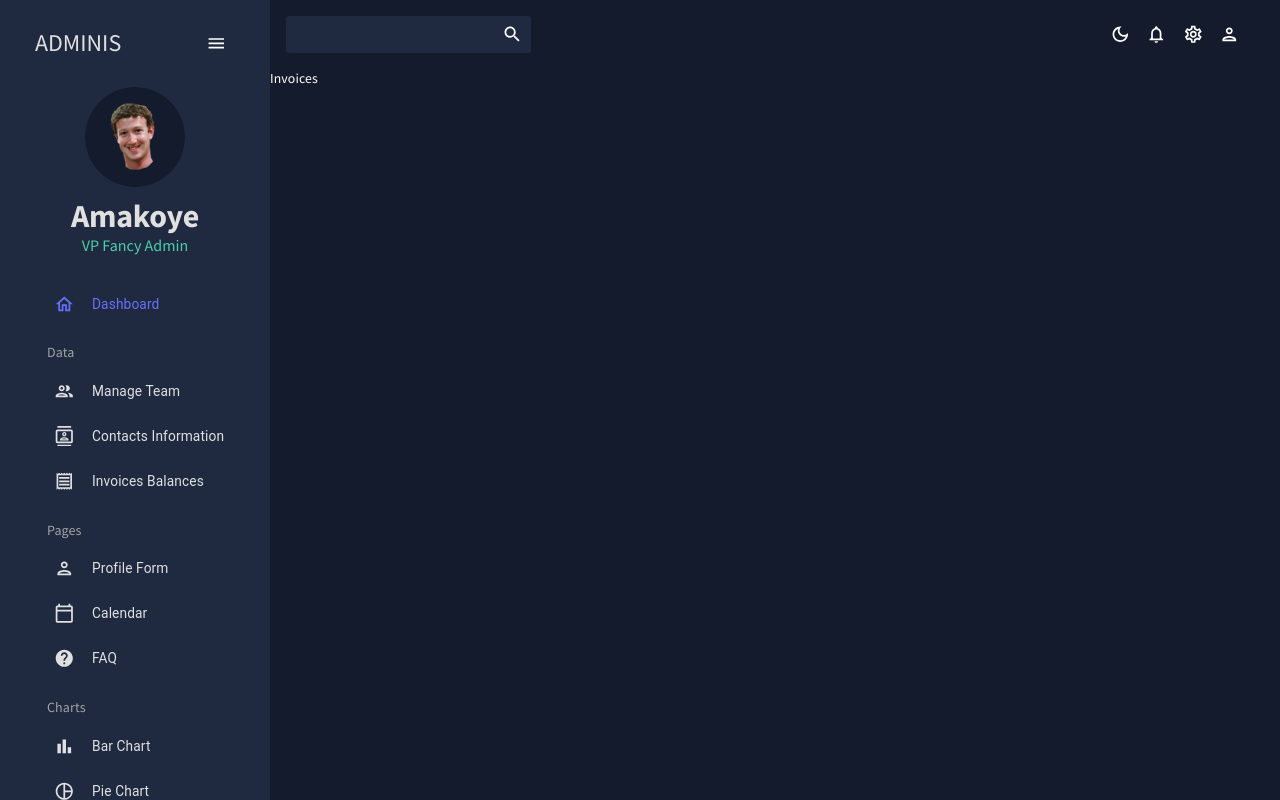
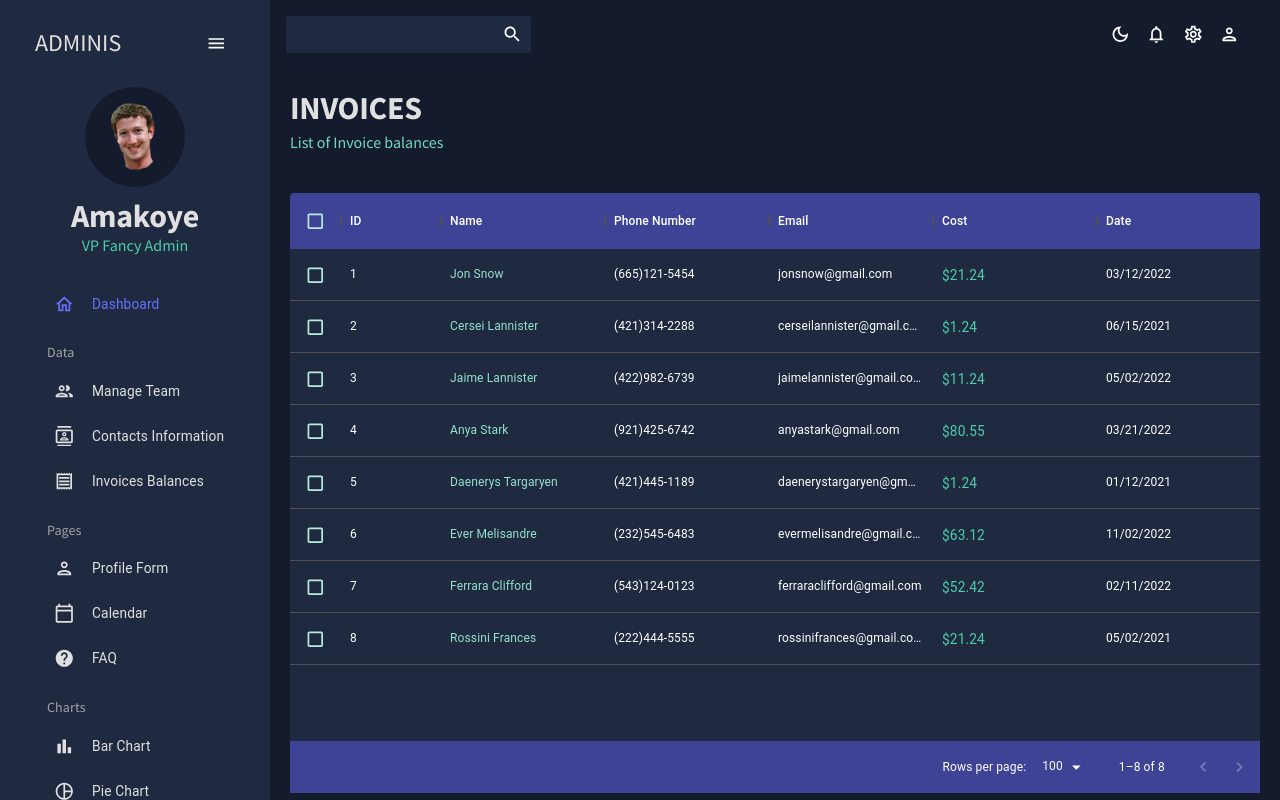
Before and after one commit to Amakoye/react-admin-dashboard, a React (Create React App) app: page /invoices in a window 1280 px wide. Built offline with nearby package versions, Linux system fonts and the light colour scheme.

Commit message:
making use of Data Grid component

```diff
--- a/src/scenes/contacts/index.tsx
+++ b/src/scenes/contacts/index.tsx
@@ -1,7 +1,123 @@
 import React from "react";
 
+import { Box, useTheme } from "@mui/material";
+import {
+  DataGrid,
+  GridAlignment,
+  GridCellClassNamePropType,
+  GridColType,
+  GridRenderCellParams,
+  GridToolbar,
+} from "@mui/x-data-grid";
+import Header from "../../components/Header";
+import { mockDataContacts } from "../../data/mockData";
+import { tokens } from "../../theme";
+
+type Column = {
+  field: string;
+  headerName?: string;
+  flex?: number;
+  type?: GridColType;
+  headerAlign?: GridAlignment;
+  align?: GridAlignment;
+  cellClassName?: GridCellClassNamePropType;
+  renderCell?: (params: GridRenderCellParams) => React.ReactNode;
+};
+
 const Contacts = () => {
-  return <div>Contacts</div>;
+  const theme = useTheme();
+  const colors = tokens(theme.palette.mode);
+
+  const columns: Column[] = [
+    {
+      field: "id",
+      headerName: "ID",
+      flex: 0.5,
+    },
+    { field: "registrarId", headerName: "Registrar ID" },
+    {
+      field: "name",
+      headerName: "Name",
+      flex: 1,
+      cellClassName: "name-column--cell",
+    },
+    {
+      field: "age",
+      headerName: "Age",
+      type: "number",
+      headerAlign: "left",
+      align: "left",
+    },
+    {
+      field: "phone",
+      headerName: "Phone Number",
+      flex: 1,
+    },
+    {
+      field: "email",
+      headerName: "Email",
+      flex: 1,
+    },
+    {
+      field: "address",
+      headerName: "Address",
+      flex: 1,
+    },
+    {
+      field: "city",
+      headerName: "City",
+      flex: 1,
+    },
+    {
+      field: "zipCode",
+      headerName: "ZipCode",
+      flex: 1,
+    },
+  ];
+
+  return (
+    <Box m="20px">
+      <Header
+        title="CONTACTS"
+        subtitle="List of Contacts for Future Reference"
+      />
+      <Box
+        m="40px 0 0 0"
+        height="75vh"
+        sx={{
+          "& .MuiDataGrid-root": {
+            border: "none",
+          },
+          "& .MuiDataGrid-cell": {
+            borderBottom: "none",
+          },
+          "& .name-column--cell": {
+            color: colors.greenAccent[300],
+          },
+          "& .MuiDataGrid-columnHeaders": {
+            backgroundColor: colors.blueAccent[700],
+            borderBottom: "none",
+          },
+          "& .MuiDataGrid-virtualScroller": {
+            backgroundColor: colors.primary[400],
+          },
+          "& .MuiDataGrid-footerContainer": {
+            borderTop: "none",
+            backgroundColor: colors.blueAccent[700],
+          },
+          "& .MuiDataGrid-toolbarContainer .MuiButton-text": {
+            color: `${colors.grey[100]} !important`,
+          },
+        }}
+      >
+        <DataGrid
+          rows={mockDataContacts}
+          columns={columns}
+          components={{ Toolbar: GridToolbar }}
+        />
+      </Box>
+    </Box>
+  );
 };
 
 export default Contacts;
--- a/src/scenes/invoices/index.tsx
+++ b/src/scenes/invoices/index.tsx
@@ -1,7 +1,107 @@
 import React from "react";
 
+import { Box, Typography, useTheme } from "@mui/material";
+import {
+  DataGrid,
+  GridAlignment,
+  GridCellClassNamePropType,
+  GridColType,
+  GridRenderCellParams,
+} from "@mui/x-data-grid";
+import Header from "../../components/Header";
+import { mockDataInvoices } from "../../data/mockData";
+import { tokens } from "../../theme";
+
+type Column = {
+  field: string;
+  headerName?: string;
+  flex?: number;
+  type?: GridColType;
+  headerAlign?: GridAlignment;
+  align?: GridAlignment;
+  cellClassName?: GridCellClassNamePropType;
+  renderCell?: (params: GridRenderCellParams) => React.ReactNode;
+};
+
 const Invoices = () => {
-  return <div>Invoices</div>;
+  const theme = useTheme();
+  const colors = tokens(theme.palette.mode);
+
+  const columns: Column[] = [
+    {
+      field: "id",
+      headerName: "ID",
+    },
+    {
+      field: "name",
+      headerName: "Name",
+      flex: 1,
+      cellClassName: "name-column--cell",
+    },
+
+    {
+      field: "phone",
+      headerName: "Phone Number",
+      flex: 1,
+    },
+    {
+      field: "email",
+      headerName: "Email",
+      flex: 1,
+    },
+    {
+      field: "cost",
+      headerName: "Cost",
+      flex: 1,
+      renderCell: (params) => (
+        <Typography color={colors.greenAccent[500]}>
+          ${params.row?.cost}
+        </Typography>
+      ),
+    },
+    {
+      field: "date",
+      headerName: "Date",
+      flex: 1,
+    },
+  ];
+
+  return (
+    <Box m="20px">
+      <Header title="INVOICES" subtitle="List of Invoice balances" />
+      <Box
+        m="40px 0 0 0"
+        height="75vh"
+        sx={{
+          "& .MuiDataGrid-root": {
+            border: "none",
+          },
+          "& .MuiDataGrid-cell": {
+            borderBottom: "none",
+          },
+          "& .name-column--cell": {
+            color: colors.greenAccent[300],
+          },
+          "& .MuiDataGrid-columnHeaders": {
+            backgroundColor: colors.blueAccent[700],
+            borderBottom: "none",
+          },
+          "& .MuiDataGrid-virtualScroller": {
+            backgroundColor: colors.primary[400],
+          },
+          "& .MuiDataGrid-footerContainer": {
+            borderTop: "none",
+            backgroundColor: colors.blueAccent[700],
+          },
+          "& .MuiCheckbox-root": {
+            color: `${colors.greenAccent[200]} !important`,
+          },
+        }}
+      >
+        <DataGrid checkboxSelection rows={mockDataInvoices} columns={columns} />
+      </Box>
+    </Box>
+  );
 };
 
 export default Invoices;
--- a/src/scenes/team/index.tsx
+++ b/src/scenes/team/index.tsx
@@ -1,7 +1,126 @@
-import React from "react";
+import AdminPanelSettingsOutlinedIcon from "@mui/icons-material/AdminPanelSettingsOutlined";
+import LockOpenOutlinedIcon from "@mui/icons-material/LockOpenOutlined";
+import SecurityOutlinedIcon from "@mui/icons-material/SecurityOutlined";
+import { Box, Typography, useTheme } from "@mui/material";
+import {
+  DataGrid,
+  GridAlignment,
+  GridCellClassNamePropType,
+  GridColType,
+  GridRenderCellParams,
+} from "@mui/x-data-grid";
+import Header from "../../components/Header";
+import { mockDataTeam } from "../../data/mockData";
+import { tokens } from "../../theme";
+
+type Column = {
+  field: string;
+  headerName?: string;
+  flex?: number;
+  type?: GridColType;
+  headerAlign?: GridAlignment;
+  align?: GridAlignment;
+  cellClassName?: GridCellClassNamePropType;
+  renderCell?: (params: GridRenderCellParams) => React.ReactNode;
+};
 
 const Team = () => {
-  return <div>Team</div>;
+  const theme = useTheme();
+  const colors = tokens(theme.palette.mode);
+
+  const columns: Column[] = [
+    {
+      field: "id",
+      headerName: "ID",
+    },
+    {
+      field: "name",
+      headerName: "Name",
+      flex: 1,
+      cellClassName: "name-column--cell",
+    },
+    {
+      field: "age",
+      headerName: "Age",
+      type: "number",
+      headerAlign: "left",
+      align: "left",
+    },
+    {
+      field: "phone",
+      headerName: "Phone Number",
+      flex: 1,
+    },
+    {
+      field: "email",
+      headerName: "Email",
+      flex: 1,
+    },
+    {
+      field: "access",
+      headerName: "Access Level",
+      flex: 1,
+      renderCell: ({ row: { access } }) => {
+        return (
+          <Box
+            width="60%"
+            m="0 auto"
+            p="5px"
+            display="flex"
+            justifyContent="center"
+            borderRadius="4px"
+            sx={{
+              backgroundColor:
+                access === "admin"
+                  ? colors.greenAccent[600]
+                  : colors.greenAccent[700],
+            }}
+          >
+            {access === "admin" && <AdminPanelSettingsOutlinedIcon />}
+            {access === "manager" && <SecurityOutlinedIcon />}
+            {access === "user" && <LockOpenOutlinedIcon />}
+            <Typography color={colors.grey[100]} sx={{ ml: "5px" }}>
+              {access}
+            </Typography>
+          </Box>
+        );
+      },
+    },
+  ];
+
+  return (
+    <Box m="20px">
+      <Header title="TEAM" subtitle="Managing the Team Members" />
+      <Box
+        m="40px 0 0 0"
+        height="75vh"
+        sx={{
+          "& .MuiDataGrid-root": {
+            border: "none",
+          },
+          "& .MuiDataGrid-cell": {
+            borderBottom: "none",
+          },
+          "& .name-column--cell": {
+            color: colors.greenAccent[300],
+          },
+          "& .MuiDataGrid-columnHeaders": {
+            backgroundColor: colors.blueAccent[700],
+            borderBottom: "none",
+          },
+          "& .MuiDataGrid-virtualScroller": {
+            backgroundColor: colors.primary[400],
+          },
+          "& .MuiDataGrid-footerContainer": {
+            borderTop: "none",
+            backgroundColor: colors.blueAccent[700],
+          },
+        }}
+      >
+        <DataGrid rows={mockDataTeam} columns={columns} />
+      </Box>
+    </Box>
+  );
 };
 
 export default Team;
```
